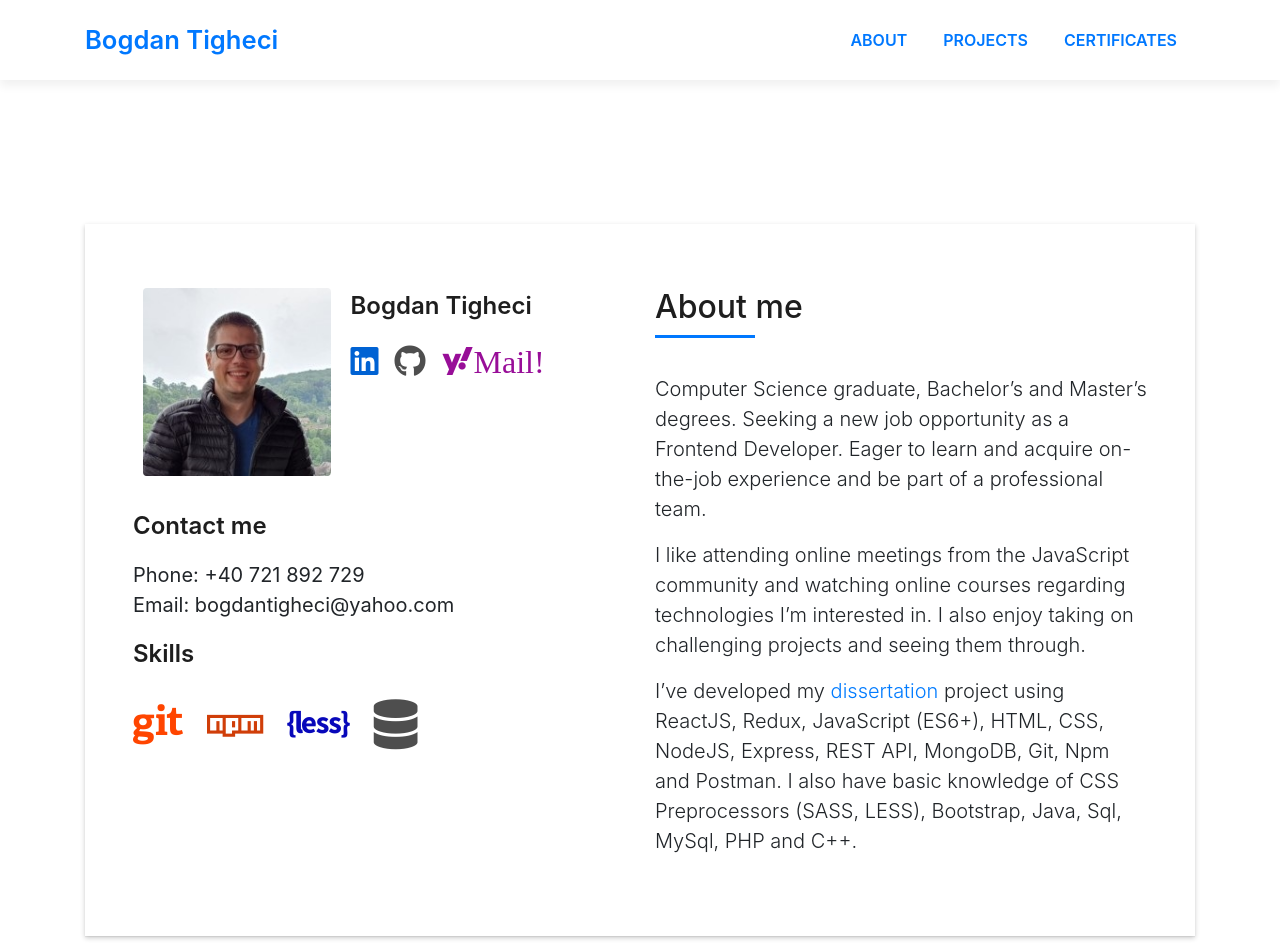
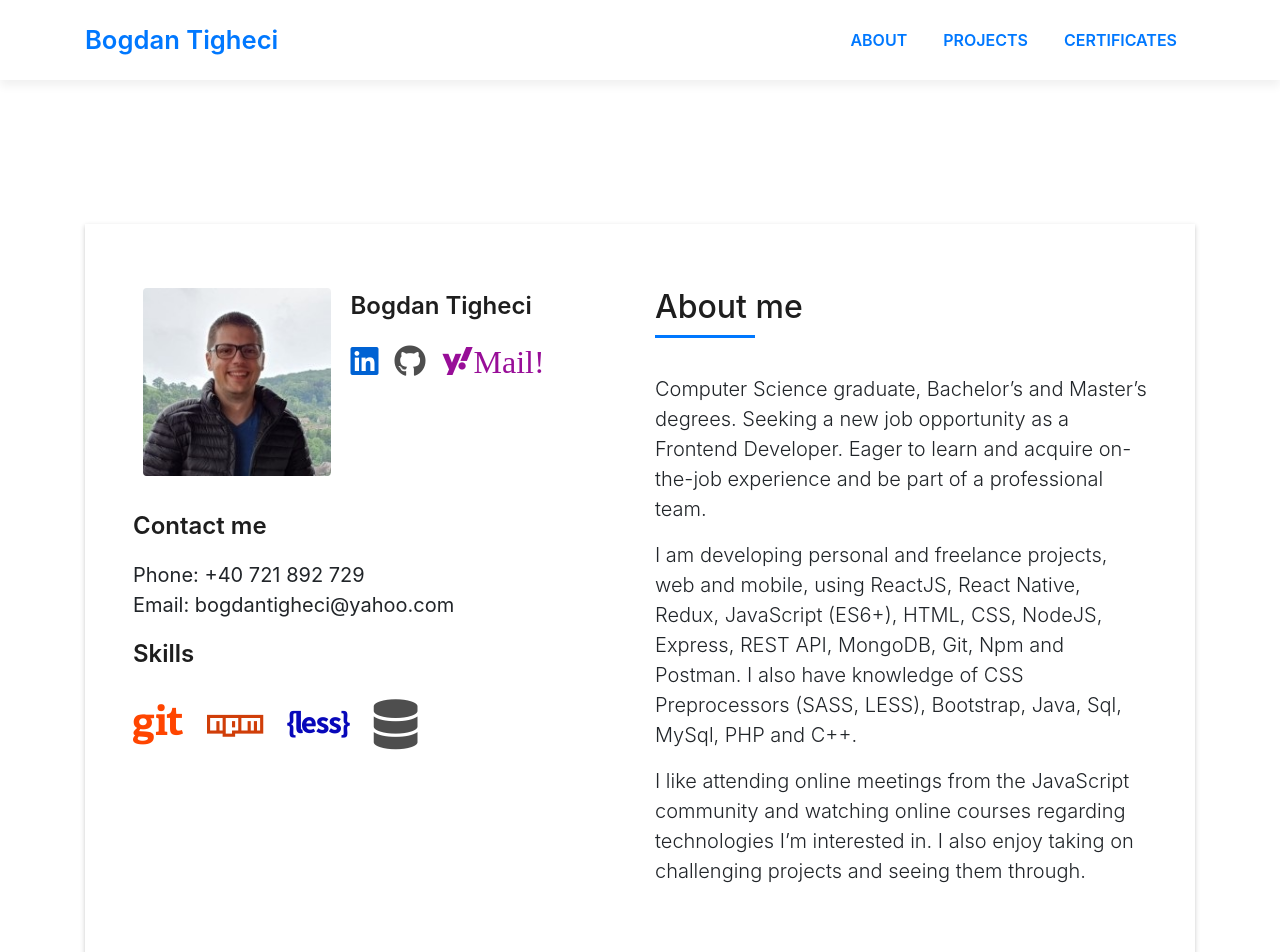
Before and after one commit to bogdantigheci/portfolio, a React (Create React App) app: page / in a window 1280 px wide. Shown: the top 952 px of the page. Built offline with nearby package versions, Linux system fonts and the light colour scheme.

Commit message:
updated desc

```diff
--- a/src/components/Content/About.js
+++ b/src/components/Content/About.js
@@ -209,24 +209,18 @@ const About = () => {
                       experience and be part of a professional team.
                     </p>
                     <p className="lead">
+                      I am developing personal and freelance projects, web and
+                      mobile, using ReactJS, React Native, Redux, JavaScript
+                      (ES6+), HTML, CSS, NodeJS, Express, REST API, MongoDB,
+                      Git, Npm and Postman. I also have knowledge of CSS
+                      Preprocessors (SASS, LESS), Bootstrap, Java, Sql, MySql,
+                      PHP and C++.
+                    </p>
+                    <p className="lead">
                       I like attending online meetings from the JavaScript
                       community and watching online courses regarding
                       technologies I’m interested in. I also enjoy taking on
                       challenging projects and seeing them through.
-                    </p>
-                    <p className="lead">
-                      I’ve developed my{' '}
-                      <a
-                        href="https://racingpigeons.herokuapp.com/"
-                        target="_blank"
-                        rel="noopener noreferrer"
-                      >
-                        dissertation
-                      </a>{' '}
-                      project using ReactJS, Redux, JavaScript (ES6+), HTML,
-                      CSS, NodeJS, Express, REST API, MongoDB, Git, Npm and
-                      Postman. I also have basic knowledge of CSS Preprocessors
-                      (SASS, LESS), Bootstrap, Java, Sql, MySql, PHP and C++.
                     </p>
                   </div>
                 </div>
```
